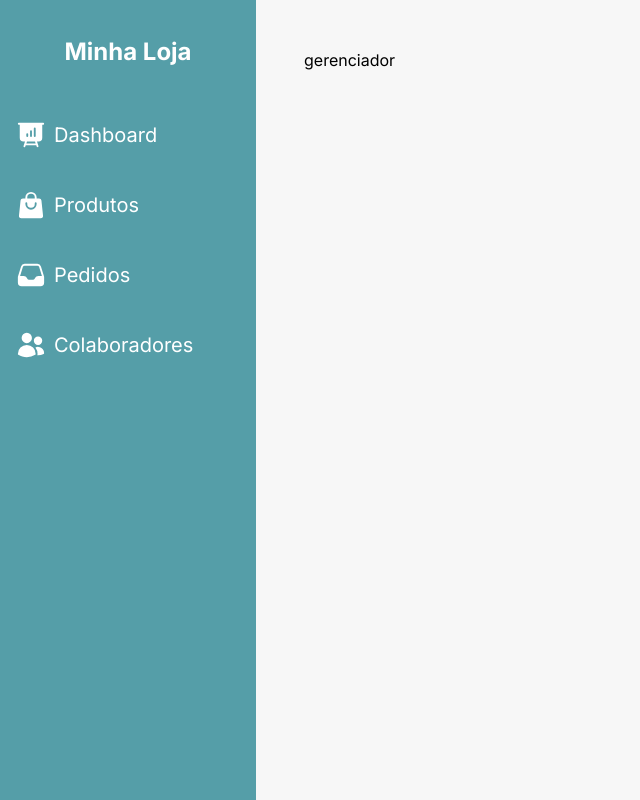
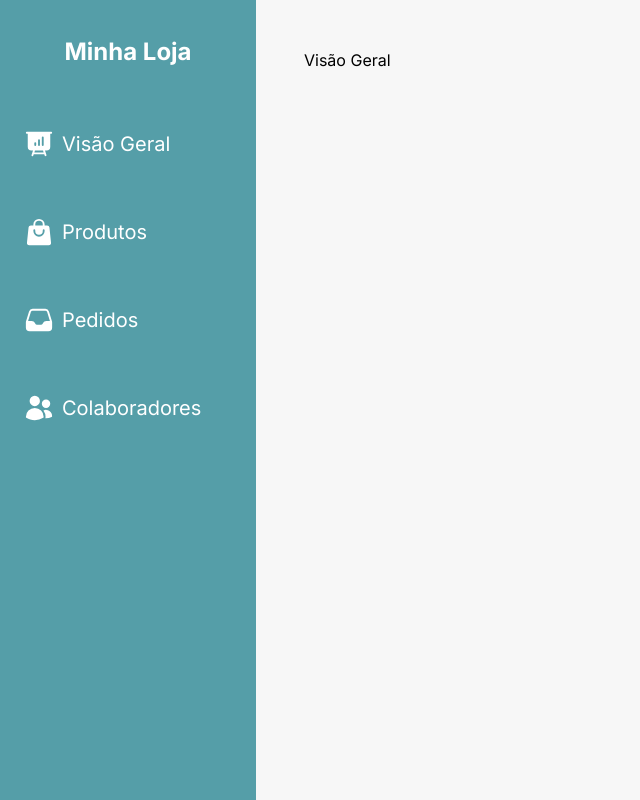
Before and after one commit to FerArj/gerencia, a Next.js app: page /gerenciador in a window 1280 px wide. Shown: the whole page, without its empty margins (0-640 px from the left). Built offline with nearby package versions, Linux system fonts and the light colour scheme.

Commit message:
adicionando funcionalidade de logout

```diff
--- a/src/app/gerenciador/dashboard/page.tsx
+++ /dev/null
@@ -1,7 +0,0 @@
-export default async function Page () {
-    return (
-        <div>
-            <h1>Dashboard</h1>
-        </div>
-    )
-}
--- a/src/app/gerenciador/page.tsx
+++ b/src/app/gerenciador/page.tsx
@@ -1,7 +1,7 @@
 export default function Page () {
     return (
         <div>
-            <h1>gerenciador</h1>
+            <h1>Visão Geral</h1>
         </div>
     )
 }
--- a/src/app/ui/gerenciador/sideNav.tsx
+++ b/src/app/ui/gerenciador/sideNav.tsx
@@ -1,7 +1,20 @@
-import Link from 'next/link';
-import {HomeIcon, ShoppingBagIcon, InboxIcon, UsersIcon, PresentationChartBarIcon} from '@heroicons/react/24/solid';
+'use client'
+
+import Link from "next/link";
+import {
+  ShoppingBagIcon,
+  InboxIcon,
+  UsersIcon,
+  PowerIcon,
+  PresentationChartBarIcon,
+} from "@heroicons/react/24/solid";
 
 export default function SideNav() {
+  const handleLogout = () => {
+    sessionStorage.removeItem("token");
+    window.location.href = "/";
+  };
+
   return (
     <div className="w-full md:w-64">
       <div className="flex flex-col bg-green text-white">
@@ -9,30 +22,36 @@ export default function SideNav() {
           <h1 className="text-2xl mt-10 font-bold">Minha Loja</h1>
         </div>
         <div className="flex mt-10 text-xl text-white flex-col justify-center gap-10 p-4">
-                    <Link href="/gerenciador/dashboard">
-                        <span className="flex items-center gap-2">
-                            <PresentationChartBarIcon width={'30px'} />
-                            <span>Dashboard</span>
+          <Link href="/gerenciador/">
+            <span className="flex h-12 w-full p-2 items-center hover:bg-opacity-25 hover:bg-white gap-2">
+              <PresentationChartBarIcon width={"30px"} />
+              <span>Visão Geral</span>
             </span>
           </Link>
           <Link href="/gerenciador/products">
-                        <span className="flex items-center gap-2">
-                            <ShoppingBagIcon width={'30px'}  />
+            <span className="flex h-12 w-full p-2 items-center hover:bg-opacity-25 hover:bg-white gap-2">
+              <ShoppingBagIcon width={"30px"} />
               <span>Produtos</span>
             </span>
           </Link>
           <Link href="/gerenciador/orders">
-                        <span className="flex items-center gap-2">
-                            <InboxIcon width={'30px'}  />
+            <span className="flex h-12 w-full p-2  items-center hover:bg-opacity-25 hover:bg-white gap-2">
+              <InboxIcon width={"30px"} />
               <span>Pedidos</span>
             </span>
           </Link>
           <Link href="/gerenciador/collaborators">
-                        <span className="flex items-center gap-2">
-                            <UsersIcon width={'30px'}  />
+            <span className="flex h-12 w-full p-2  items-center hover:bg-opacity-25 hover:bg-white gap-2">
+              <UsersIcon width={"30px"} />
               <span>Colaboradores</span>
             </span>
           </Link>
+          <div className="relative top-96 mt-10">
+            <span onClick={handleLogout} className="flex h-12 w-full p-2 items-center hover:bg-opacity-25 hover:bg-white gap-2 cursor-pointer">
+              <PowerIcon width={"30px"} />
+              <span>Sair</span>
+            </span>
+          </div>
         </div>
       </div>
     </div>
```
Lines whose indentation alone changed are shown as unchanged.
